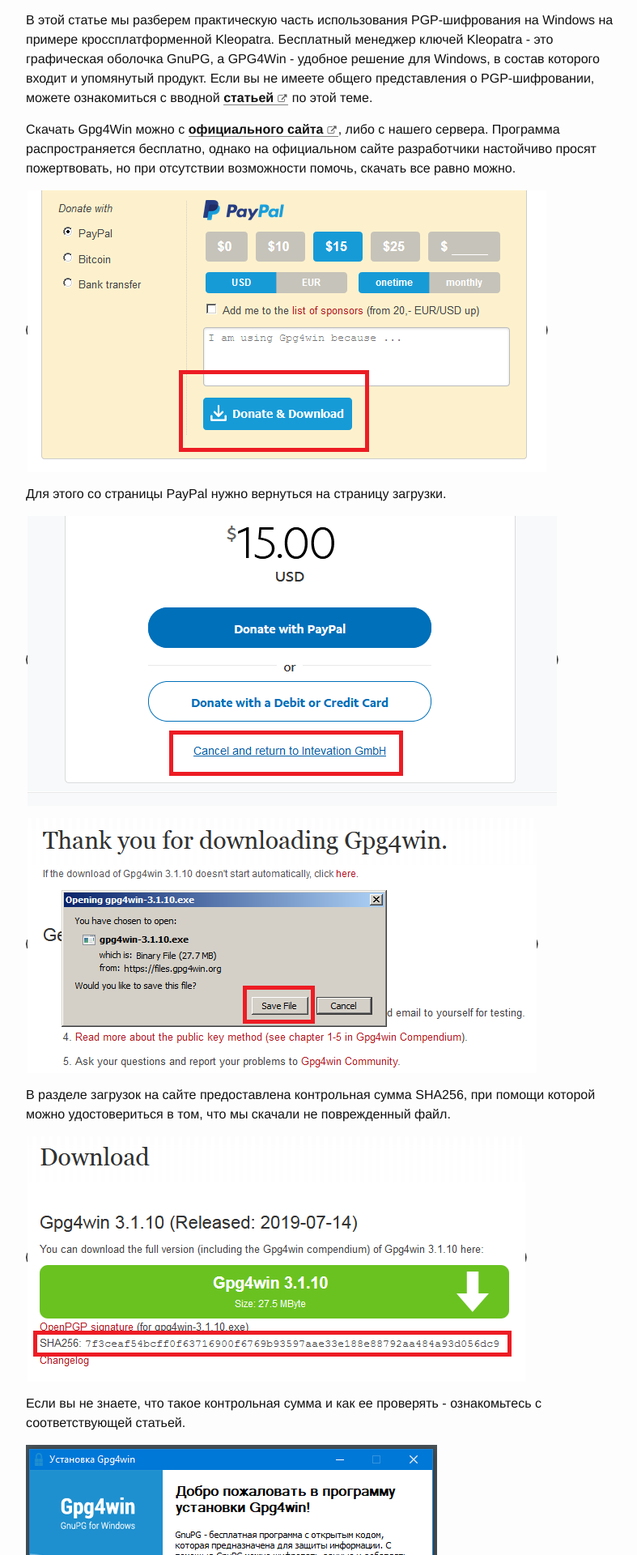
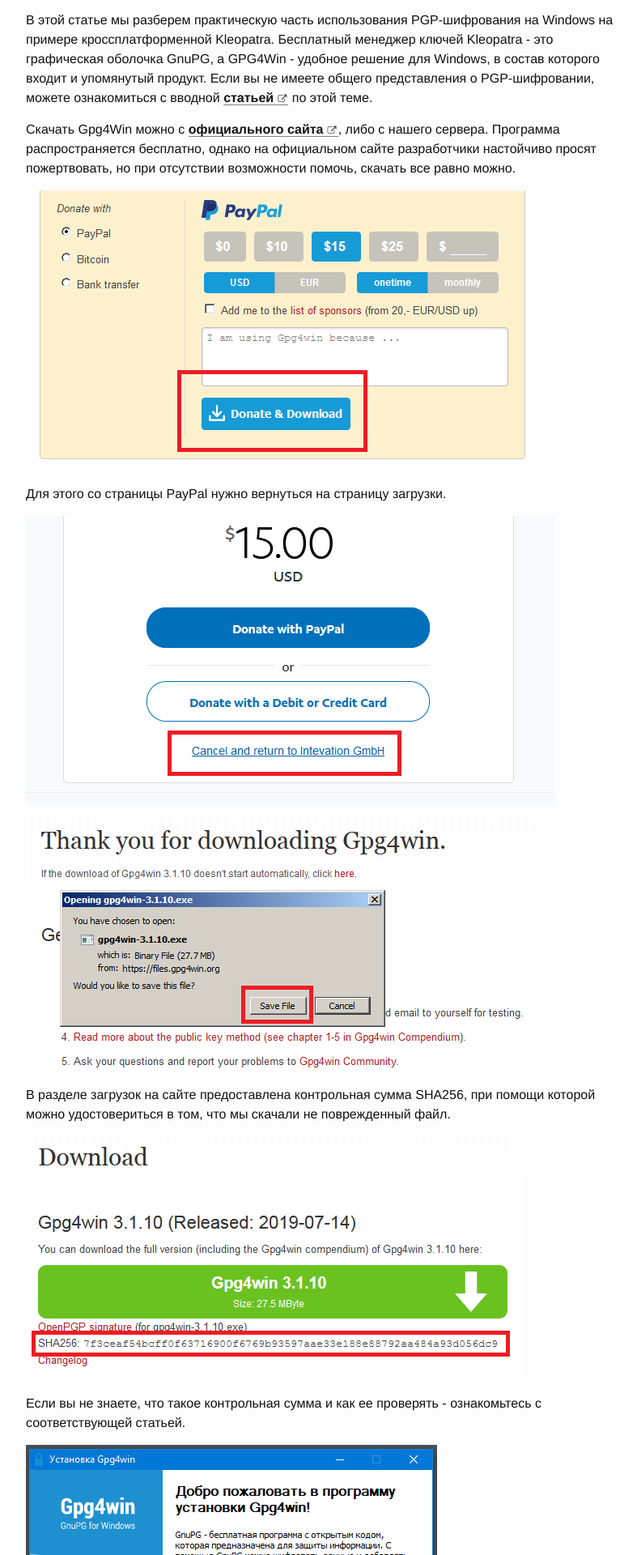
Before and after one commit to 2b7E1n6D0e5R7/2b7E1n6D0e5R7.github.io, a Jekyll site: the page built from _posts/2019-12-16-pgp-encryption-windows.md, in a window 1280 px wide. Shown: the part 327-2247 px from the top of the page at 81% size, without its empty margins (238-1025 px from the left). Built offline with Jekyll 4.4.1, drawn with Linux system fonts in a browser that asks for light colours.

Commit message:
Update 2019-12-16-pgp-encryption-windows.md

```diff
--- a/_posts/2019-12-16-pgp-encryption-windows.md
+++ b/_posts/2019-12-16-pgp-encryption-windows.md
@@ -12,17 +12,17 @@
 Скачать Gpg4Win можно с [официального сайта<i class="fa fa-external-link"></i>](https://www.gpg4win.org/ "официальный сайт Gpg4Win"){:target="_blank"}, либо с нашего сервера. Программа распространяется бесплатно, однако на официальном сайте разработчики настойчиво просят пожертвовать, но при отсутствии возможности помочь, скачать все равно можно.
 
 
-[![скриншот к статье](/images/posts/pgp-windows/0.png "PGP4Win страница загрузки")]({{site.baseurl}}/images/posts/pgp-windows/0.png "увеличить изображение"){:target="_blank"}{:class="zoom-in"}{:style="border:groove 2px #717171; border-radius: 12px;"}
+[![скриншот к статье](/images/posts/pgp-windows/0.png "PGP4Win страница загрузки")]({{site.baseurl}}/images/posts/pgp-windows/0.png "увеличить изображение"){:target="_blank"}{:class="zoom-in border-pic"}
 
 Для этого со страницы PayPal нужно вернуться на страницу загрузки.
 
-[![скриншот к статье](/images/posts/pgp-windows/1.png)]({{site.baseurl}}/images/posts/pgp-windows/1.png){:target="_blank"}{:class="zoom-in"}{:style="border:groove 2px #717171; border-radius: 12px;"}
+[![скриншот к статье](/images/posts/pgp-windows/1.png)]({{site.baseurl}}/images/posts/pgp-windows/1.png){:target="_blank"}{:class="zoom-in border-pic"}
 
-[![скриншот к статье](/images/posts/pgp-windows/2.png)]({{site.baseurl}}/images/posts/pgp-windows/2.png){:target="_blank"}{:class="zoom-in"}{:style="border:groove 2px #717171; border-radius: 12px;"}
+[![скриншот к статье](/images/posts/pgp-windows/2.png)]({{site.baseurl}}/images/posts/pgp-windows/2.png){:target="_blank"}{:class="zoom-in border-pic"}
 
 В разделе загрузок на сайте предоставлена контрольная сумма SHA256, при помощи которой можно удостовериться в том, что мы скачали не поврежденный файл.
 
-[![скриншот к статье](/images/posts/pgp-windows/3.png)]({{site.baseurl}}/images/posts/pgp-windows/3.png){:target="_blank"}{:class="zoom-in"}{:style="border:groove 2px #717171; border-radius: 12px;"}
+[![скриншот к статье](/images/posts/pgp-windows/3.png)]({{site.baseurl}}/images/posts/pgp-windows/3.png){:target="_blank"}{:class="zoom-in border-pic"}
 
 Если вы не знаете, что такое контрольная сумма и как ее проверять - ознакомьтесь с соответствующей статьей.
 
```
